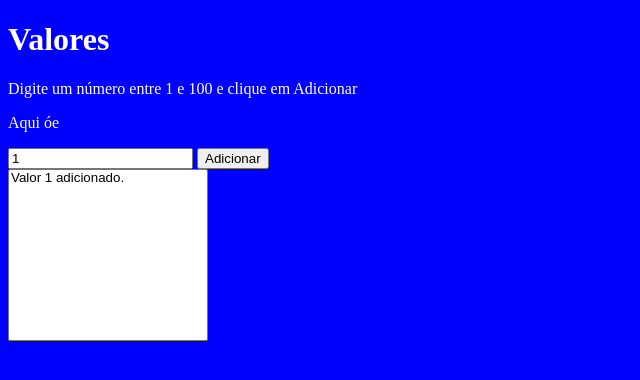
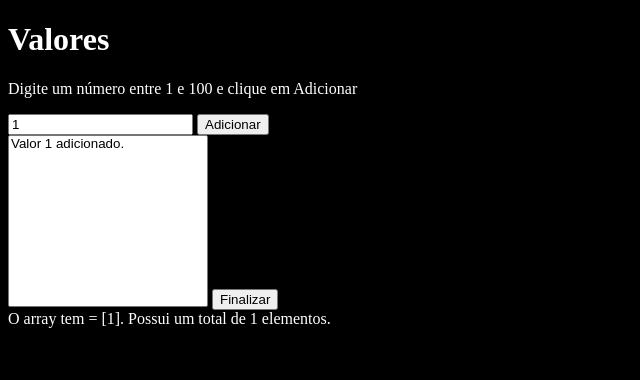
Before and after one commit to heyallan94/JavaScript, a plain HTML site: page exercicio completo 7 Brincando com números.html in a window 1280 px wide. Both pictures are taken after a click on the button "Adicionar". Shown: the whole page, without its empty margins (0-640 px from the left). Drawn offline with Linux system fonts and the light colour scheme.

Commit message:
Segunda semana de Junho, exercicios com foco em arrays

```diff
--- a/exercicio completo 7 Brincando com números.html
+++ b/exercicio completo 7 Brincando com números.html
@@ -9,7 +9,7 @@
 
 <style>
     body{
-        background-color: blue;
+        background-color: black;
         color: white;
     }
     select{
@@ -22,29 +22,37 @@
 
     <div id="Adicionar">
         <p>Digite um número entre 1 e 100 e clique em Adicionar</p>
-        <p id="p1">Aqui óe </p>
-        <input type="number" name="numero" value="1" id="InputNumero">
+        <input type="number" name="numero" value="1" id="inputNumero">
         <input type="button" value="Adicionar" onclick="BtnAdd()"><br>
-        <select name="lista" id="lista" size="10">
-        </select>
+        <select name="lista" id="lista" size="10"></select>
+        <input type="button" value="Finalizar" id="Finalizar" onclick="BtnFinalizar()">
+        <div id="divArray"></div>
+
     </div>
 
 </body>
 </html>
 
 <script>
-        function BtnAdd(){
-            let lista = document.getElementById('lista')
-            let InputNumero = document.getElementById('InputNumero').value
+    let numerosAdd =[]
+    let lista = document.getElementById('lista')
+    let divArray = document.getElementById('divArray')
 
-            if (InputNumero >=1 && InputNumero <=100){
-                let opcNova = window.document.createElement('option')
-                opcNova.textContent = `Valor ${InputNumero} adicionado.`
-                lista.appendChild(opcNova)
+    function BtnAdd(){
+        let inputNumero = document.getElementById('inputNumero').value
+        if (inputNumero >=1 && inputNumero <=100){
+            let opcNova = window.document.createElement('option')
+            opcNova.textContent = `Valor ${inputNumero} adicionado.`
+            lista.appendChild(opcNova)
+            numerosAdd.push(inputNumero)
+            divArray.innerHTML = `O array tem = [${numerosAdd}]. Possui um total de ${numerosAdd.length} elementos.`
+        }else {
+            window.alert('Digite entre 1 e 100')
+        }
+    }
 
-
-            }else {
-                window.alert('Digite entre 1 e 100')
-            }
+    function BtnFinalizar(){
+        let TamanhoArray = numerosAdd.length
+        divArray.innerHTML = 'olha' + TamanhoArray
     }
 </script>
```
Also changed, not shown: ex21.1 Arrays 3 comandos.js (+16 -0 lines), ex21.2 Achar o maior e menor número array.js (added, +18 -0 lines), ex21.2 Array achar impar par.js (added, +14 -0 lines), ex21.3 Array somar todos elementos.js (added, +8 -0 lines), exercicio completo 6 fatorial.js (+8 -5 lines).
